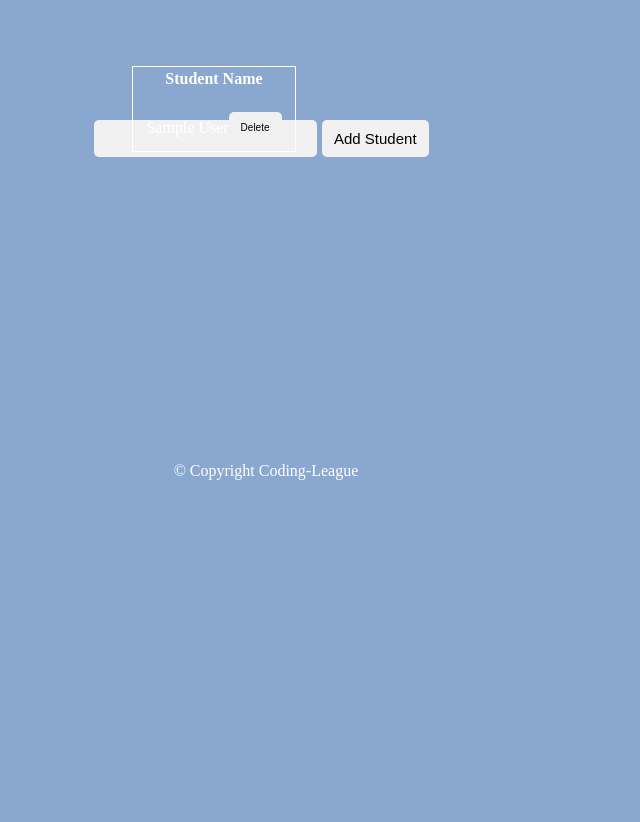
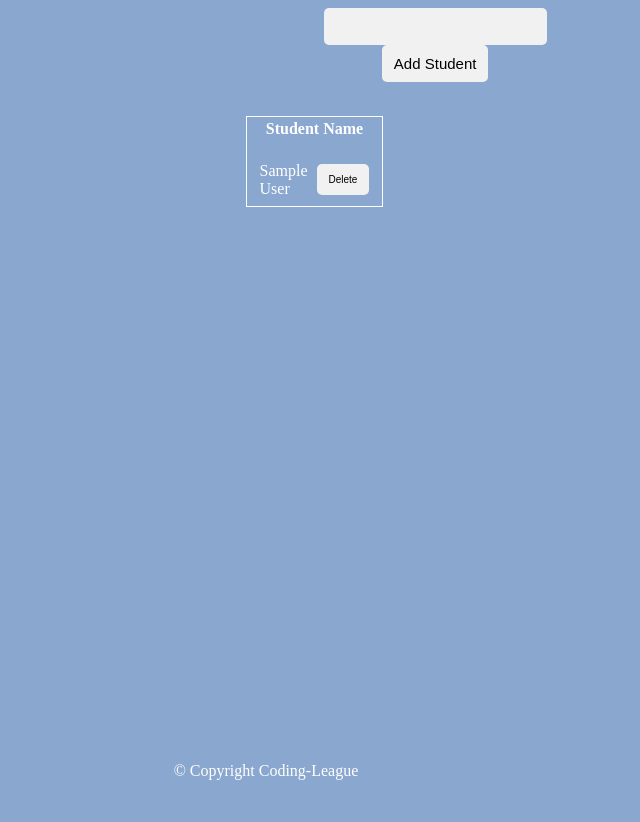
Before and after one commit to lavanat/teacher-sync, a Node server app: page /students in a window 1280 px wide. Shown: the part 72-894 px from the top of the page, without its empty margins (374-1014 px from the left). Before the commit the page ends 552 px from the top, so only its background shows below. Run offline with Node 20, Linux system fonts and the light colour scheme; the visitor is signed in with stand-in values (Sample User, id 1); some libraries are stand-ins or nearby versions.

Commit message:
update student page css for heroku

```diff
--- a/public/css/student.css
+++ b/public/css/student.css
@@ -35,18 +35,20 @@ main {
   display: flex;
   /* flex-flow: column; */
   justify-content: center;
+  align-items: flex-start;
 }
 
 #students {
   font-size: 20px;
   color: white;
   font-weight: bold;
-  /* margin: 20px 25px 25px 500px; */
-  position: absolute;
-  top: 29%;
-  left: 60%;
+  margin: 20px 25px 25px 500px;
+  position: relative;
+  top: 15%;
+  left: 240%;
   margin-top: -40px;
   margin-left: -300px;
+  text-align: center;
 }
 
 /* #tableLabel {
@@ -59,11 +61,11 @@ main {
   margin-top: 5%;
   border: 1px solid;
   margin-right: 45%;
-  position: absolute;
+  position: relative;
    top: 36%;
    left: 63%;
-   margin-top: -150px;
-   margin-left: -300px;
+   margin-top: 0px;
+   margin-left: -50px;
 
 }
 
@@ -142,10 +144,10 @@ li a:hover {
 }
 
 #footer {
-  margin-top: 100px;
+  margin-top: 400px;
   padding: 2% 12%;
   text-align: center;
-  position: fixed;
+  position: absolute;
   left: 0;
   width: 100%;
 }
```
